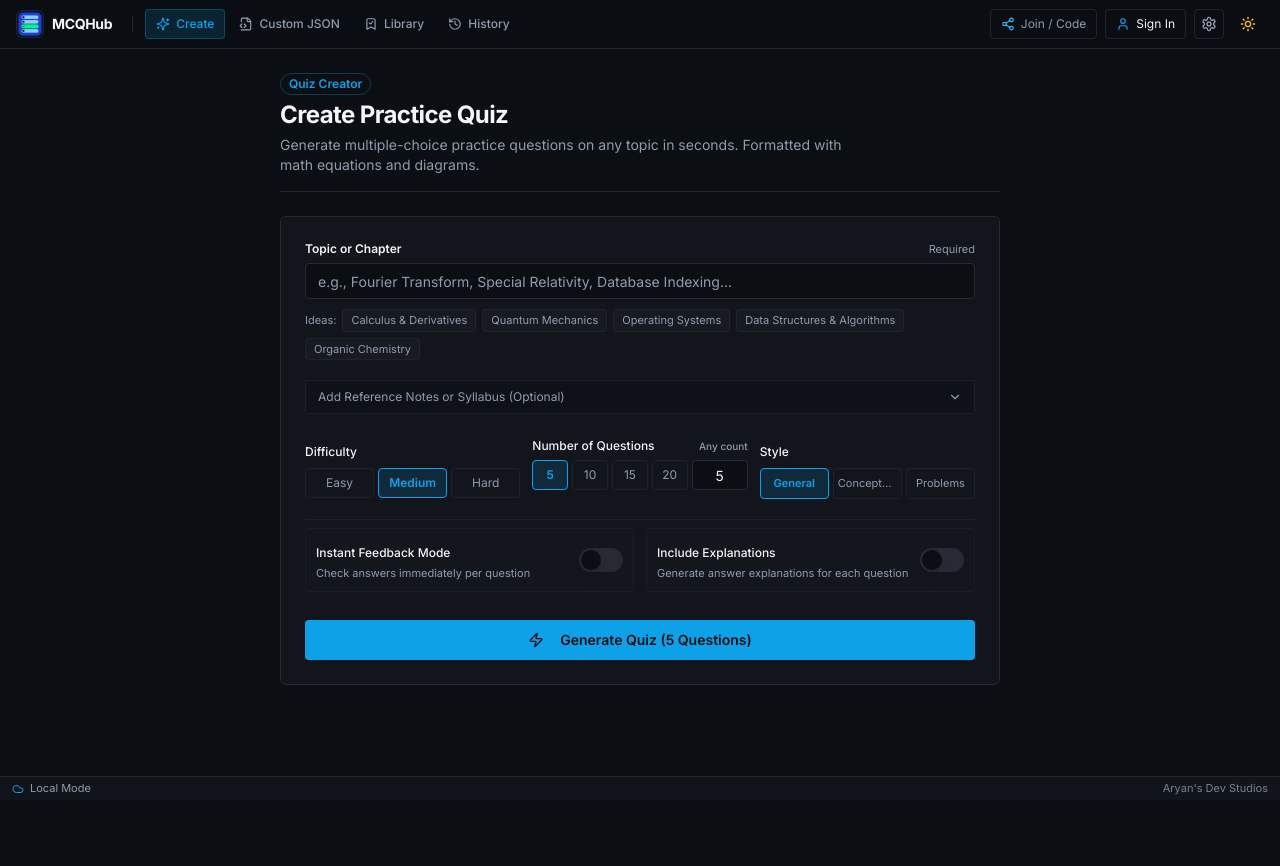
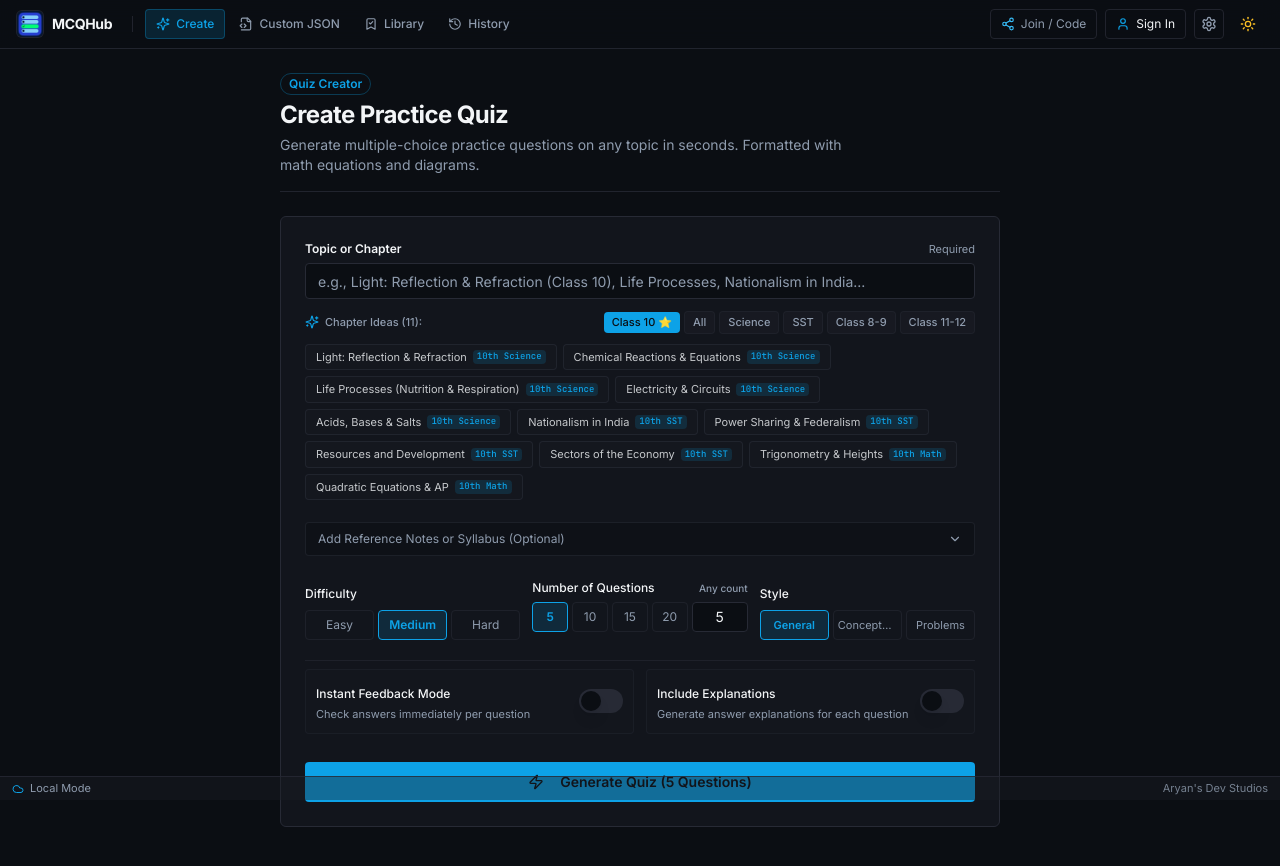
Before and after one commit to AryansDevStudios/MCQHub, a Next.js app: page / in a window 1280 px wide. Shown: the top 866 px of the page. Before the commit the page ends 800 px from the top, so only its background shows below. Built offline with nearby package versions, Linux system fonts and the light colour scheme; no server answers.

Commit message:
feat: add school curriculum chapter presets focused on Class 10 with Science, SST, and Math

```diff
--- a/src/components/views/HomeView.tsx
+++ b/src/components/views/HomeView.tsx
@@ -1,6 +1,6 @@
 'use client';
 
-import React, { useState, useEffect } from 'react';
+import React, { useState, useEffect, useMemo } from 'react';
 import { useQuiz } from '@/context/QuizProvider';
 import { generateQuizAction } from '@/lib/actions';
 import { Button } from '@/components/ui/button';
@@ -24,6 +24,47 @@
 import type { Quiz } from '@/lib/types';
 
 const STORAGE_API_KEY = 'mcqhub_gemini_api_key';
+
+export interface TopicPreset {
+  title: string;
+  display: string;
+  grade: 'Class 10' | 'Class 9' | 'Class 8' | 'Class 11' | 'Class 12';
+  subject: 'Science' | 'Social Studies' | 'Math' | 'Physics' | 'Chemistry' | 'Biology';
+}
+
+export const TOPIC_PRESETS: TopicPreset[] = [
+  // Class 10 (Primary Focus - Board Curriculum)
+  { title: 'Light: Reflection & Refraction (Class 10 Science)', display: 'Light: Reflection & Refraction', grade: 'Class 10', subject: 'Science' },
+  { title: 'Chemical Reactions and Equations (Class 10 Science)', display: 'Chemical Reactions & Equations', grade: 'Class 10', subject: 'Science' },
+  { title: 'Life Processes (Class 10 Science)', display: 'Life Processes (Nutrition & Respiration)', grade: 'Class 10', subject: 'Science' },
+  { title: 'Electricity & Magnetic Effects (Class 10 Science)', display: 'Electricity & Circuits', grade: 'Class 10', subject: 'Science' },
+  { title: 'Acids, Bases and Salts (Class 10 Science)', display: 'Acids, Bases & Salts', grade: 'Class 10', subject: 'Science' },
+  { title: 'Nationalism in India (Class 10 SST)', display: 'Nationalism in India', grade: 'Class 10', subject: 'Social Studies' },
+  { title: 'Power Sharing & Federalism (Class 10 SST)', display: 'Power Sharing & Federalism', grade: 'Class 10', subject: 'Social Studies' },
+  { title: 'Resources and Development (Class 10 SST)', display: 'Resources and Development', grade: 'Class 10', subject: 'Social Studies' },
+  { title: 'Sectors of the Indian Economy (Class 10 SST)', display: 'Sectors of the Economy', grade: 'Class 10', subject: 'Social Studies' },
+  { title: 'Trigonometry & Applications (Class 10 Math)', display: 'Trigonometry & Heights', grade: 'Class 10', subject: 'Math' },
+  { title: 'Quadratic Equations & Arithmetic Progressions (Class 10 Math)', display: 'Quadratic Equations & AP', grade: 'Class 10', subject: 'Math' },
+
+  // Class 9
+  { title: 'Matter in Our Surroundings (Class 9 Science)', display: 'Matter in Our Surroundings', grade: 'Class 9', subject: 'Science' },
+  { title: 'Force and Laws of Motion (Class 9 Science)', display: 'Force & Laws of Motion', grade: 'Class 9', subject: 'Science' },
+  { title: 'The French Revolution (Class 9 SST)', display: 'The French Revolution', grade: 'Class 9', subject: 'Social Studies' },
+
+  // Class 8
+  { title: 'Cell Structure and Microorganisms (Class 8 Science)', display: 'Cell Structure & Functions', grade: 'Class 8', subject: 'Science' },
+  { title: 'Force and Pressure (Class 8 Science)', display: 'Force & Pressure', grade: 'Class 8', subject: 'Science' },
+  { title: 'The Indian Constitution (Class 8 SST)', display: 'The Indian Constitution', grade: 'Class 8', subject: 'Social Studies' },
+
+  // Class 11
+  { title: 'Kinematics & Laws of Motion (Class 11 Physics)', display: 'Kinematics & Laws of Motion', grade: 'Class 11', subject: 'Physics' },
+  { title: 'Chemical Bonding & Molecular Structure (Class 11 Chemistry)', display: 'Chemical Bonding', grade: 'Class 11', subject: 'Chemistry' },
+
+  // Class 12
+  { title: 'Electrostatics & Current Electricity (Class 12 Physics)', display: 'Electrostatics & Current', grade: 'Class 12', subject: 'Physics' },
+  { title: 'Solutions & Electrochemistry (Class 12 Chemistry)', display: 'Solutions & Electrochemistry', grade: 'Class 12', subject: 'Chemistry' },
+  { title: 'Genetics and Evolution (Class 12 Biology)', display: 'Genetics & Evolution', grade: 'Class 12', subject: 'Biology' },
+];
 
 export function HomeView() {
   const {
@@ -54,20 +95,29 @@
   const [isGenerating, setIsGenerating] = useState(false);
   const [generatedQuiz, setGeneratedQuiz] = useState<Quiz | null>(null);
 
+  // Chapter ideas filter - Class 10 selected by default as primary focus
+  const [presetFilter, setPresetFilter] = useState<'Class 10' | 'All' | 'Science' | 'SST' | 'Class 8-9' | 'Class 11-12'>('Class 10');
+
+  const filteredPresets = useMemo(() => {
+    if (presetFilter === 'All') return TOPIC_PRESETS;
+    if (presetFilter === 'Class 10') return TOPIC_PRESETS.filter((p) => p.grade === 'Class 10');
+    if (presetFilter === 'Science') {
+      return TOPIC_PRESETS.filter(
+        (p) => p.subject === 'Science' || p.subject === 'Physics' || p.subject === 'Chemistry' || p.subject === 'Biology'
+      );
+    }
+    if (presetFilter === 'SST') return TOPIC_PRESETS.filter((p) => p.subject === 'Social Studies');
+    if (presetFilter === 'Class 8-9') return TOPIC_PRESETS.filter((p) => p.grade === 'Class 8' || p.grade === 'Class 9');
+    if (presetFilter === 'Class 11-12') return TOPIC_PRESETS.filter((p) => p.grade === 'Class 11' || p.grade === 'Class 12');
+    return TOPIC_PRESETS;
+  }, [presetFilter]);
+
   useEffect(() => {
     try {
       const storedKey = localStorage.getItem(STORAGE_API_KEY);
       setHasCustomKey(!!storedKey);
     } catch {}
   }, []);
-
-  const topicPresets = [
-    'Calculus & Derivatives',
-    'Quantum Mechanics',
-    'Operating Systems',
-    'Data Structures & Algorithms',
-    'Organic Chemistry',
-  ];
 
   const handleGenerate = async (e: React.FormEvent) => {
     e.preventDefault();
@@ -204,26 +254,67 @@
             </Label>
             <Input
               type="text"
-              placeholder="e.g., Fourier Transform, Special Relativity, Database Indexing..."
+              placeholder="e.g., Light: Reflection & Refraction (Class 10), Life Processes, Nationalism in India..."
               value={topic}
               onChange={(e) => setTopic(e.target.value)}
               className="h-9 text-xs sm:text-sm bg-background"
               required
             />
 
-            {/* Topic Preset Chips */}
-            <div className="flex flex-wrap items-center gap-1.5 pt-1">
-              <span className="text-[11px] text-muted-foreground">Ideas:</span>
-              {topicPresets.map((preset) => (
-                <button
-                  type="button"
-                  key={preset}
-                  onClick={() => setTopic(preset)}
-                  className="px-2 py-0.5 rounded text-[11px] bg-muted/60 hover:bg-muted border border-border/60 text-muted-foreground hover:text-foreground transition-colors"
-                >
-                  {preset}
-                </button>
-              ))}
+            {/* Chapter Ideas & Category Filter */}
+            <div className="space-y-2 pt-1.5">
+              <div className="flex flex-wrap items-center justify-between gap-1.5">
+                <div className="flex items-center gap-1.5 text-[11px] font-medium text-muted-foreground">
+                  <Sparkles className="w-3.5 h-3.5 text-primary" />
+                  <span>Chapter Ideas ({filteredPresets.length}):</span>
+                </div>
+
+                {/* Category Filter Pills */}
+                <div className="flex flex-wrap items-center gap-1">
+                  {(['Class 10', 'All', 'Science', 'SST', 'Class 8-9', 'Class 11-12'] as const).map((cat) => (
+                    <button
+                      type="button"
+                      key={cat}
+                      onClick={() => setPresetFilter(cat)}
+                      className={`px-2 py-0.5 rounded text-[10px] sm:text-[11px] font-medium transition-all ${
+                        presetFilter === cat
+                          ? 'bg-primary text-primary-foreground shadow-xs'
+                          : 'bg-muted/50 hover:bg-muted text-muted-foreground hover:text-foreground border border-border/50'
+                      }`}
+                    >
+                      {cat === 'Class 10' ? 'Class 10 ⭐' : cat === 'SST' ? 'SST' : cat}
+                    </button>
+                  ))}
+                </div>
+              </div>
+
+              {/* Preset Chips */}
+              <div className="flex flex-wrap items-center gap-1.5 max-h-40 overflow-y-auto pr-1 py-0.5">
+                {filteredPresets.map((preset) => {
+                  const isSelected = topic === preset.title;
+                  return (
+                    <button
+                      type="button"
+                      key={preset.title}
+                      onClick={() => setTopic(preset.title)}
+                      className={`group inline-flex items-center gap-1.5 px-2.5 py-1 rounded-md text-[11px] border transition-all text-left ${
+                        isSelected
+                          ? 'bg-primary/10 border-primary text-primary font-medium shadow-xs'
+                          : 'bg-muted/30 hover:bg-muted/80 border-border/70 text-foreground/80 hover:text-foreground'
+                      }`}
+                    >
+                      <span>{preset.display}</span>
+                      <span className={`text-[9px] px-1 py-0.2 rounded font-mono font-medium ${
+                        preset.grade === 'Class 10'
+                          ? 'bg-primary/15 text-primary'
+                          : 'bg-muted text-muted-foreground'
+                      }`}>
+                        {preset.grade.replace('Class ', '')}th {preset.subject === 'Social Studies' ? 'SST' : preset.subject}
+                      </span>
+                    </button>
+                  );
+                })}
+              </div>
             </div>
           </div>
 
```
